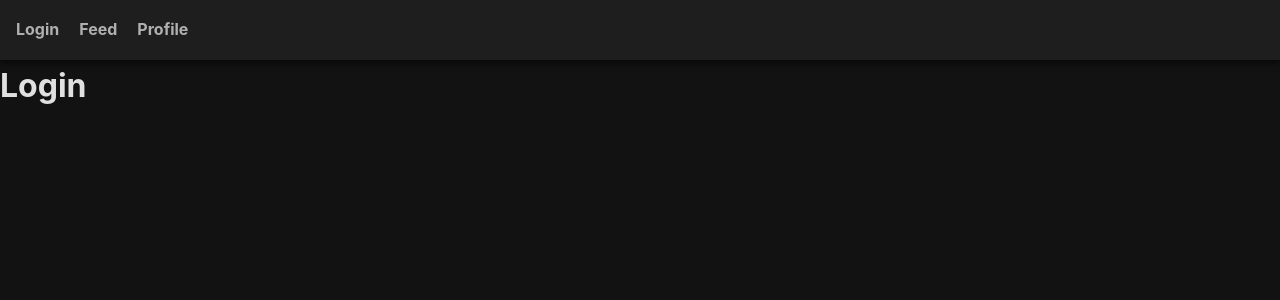
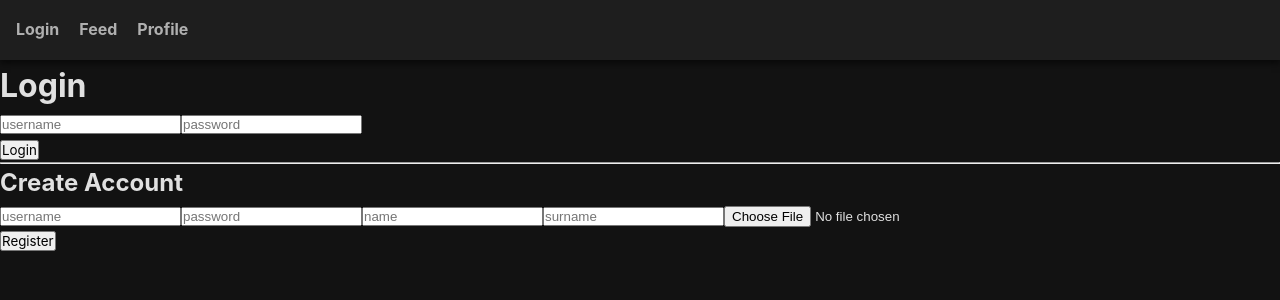
Before and after one commit to UniversityOfGdanskProjects/projekt-frontend-development-2025-2026-antek-bal, a React (Vite) app: page /login in a window 1280 px wide. Shown: the top 300 px of the page. Built offline with nearby package versions, Linux system fonts and the light colour scheme.

Commit message:
Completed login page - forms

```diff
--- a/src/pages/Login.jsx
+++ b/src/pages/Login.jsx
@@ -1,7 +1,145 @@
+import {useState} from 'react';
+import {useNavigate} from 'react-router-dom';
+import {useAuth} from "../context/AuthContext.jsx"
+
+
 function Login() {
+    const navigate = useNavigate();
+    const {login, register} = useAuth();
+
+    const [loginUsername, setLoginUsername] = useState("")
+    const [loginPassword, setLoginPassword] = useState("")
+
+    const [registerUsername, setRegisterUsername] = useState("")
+    const [registerPassword, setRegisterPassword] = useState("")
+    const [registerName, setRegisterName] = useState("")
+    const [registerSurname, setRegisterSurname] = useState("")
+    const [registerAvatar, setRegisterAvatar] = useState("")
+
+    const handleLogin = (e) => {
+        e.preventDefault()
+
+        const success = login(loginUsername, loginPassword)
+        if (success) {
+            navigate('/')
+        } else {
+            alert("Invalid credentials!")
+        }
+    }
+
+    const handleRegister = (e) => {
+        e.preventDefault()
+        if (!registerUsername || !registerPassword || !registerName || !registerSurname) {
+            alert("Complete all required fields")
+            return
+        }
+
+        const success = register(
+            registerUsername,
+            registerPassword,
+            registerName,
+            registerSurname,
+            registerAvatar
+        )
+
+        if (success) {
+            navigate('/')
+        } else {
+            alert("This username is already in use!")
+        }
+
+    }
+    const [selectedImage, setSelectedImage] = useState(null);
+
+    const handleImageChange = (e) => {
+        const file = e.target.files[0];
+        if (file) {
+            const reader = new FileReader();
+
+            reader.onloadend = () => {
+                const base64 = reader.result
+
+                setRegisterAvatar(String(base64))
+                setSelectedImage(base64)
+            }
+
+            reader.readAsDataURL(file);
+        }
+    };
+
     return (
-        <div>
+        <div className="login-page">
             <h1>Login</h1>
+            <div className="login-form">
+                <form onSubmit={handleLogin}>
+                    <div className="form-inputs">
+                        <input
+                            type="text"
+                            placeholder="username"
+                            value={loginUsername}
+                            onChange={(e) => setLoginUsername(e.target.value)}
+                        />
+                        <input
+                            type="text"
+                            placeholder="password"
+                            value={loginPassword}
+                            onChange={(e) => setLoginPassword(e.target.value)}
+                        />
+                    </div>
+                    <button type="submit">Login</button>
+                </form>
+            </div>
+            <hr/>
+            <div className="register">
+                <h2>Create Account</h2>
+                <form onSubmit={handleRegister}>
+                    <div className="form-inputs">
+                        <input
+                            type="text"
+                            placeholder="username"
+                            value={registerUsername}
+                            onChange={(e) => setRegisterUsername(e.target.value)}
+                        />
+                        <input
+                            type="text"
+                            placeholder="password"
+                            value={registerPassword}
+                            onChange={(e) => setRegisterPassword(e.target.value)}
+                        />
+                        <input
+                            type="text"
+                            placeholder="name"
+                            value={registerName}
+                            onChange={(e) => setRegisterName(e.target.value)}
+                        />
+                        <input
+                            type="text"
+                            placeholder="surname"
+                            value={registerSurname}
+                            onChange={(e) => setRegisterSurname(e.target.value)}
+                        />
+                        {selectedImage && (
+                            <div className="image-preview">
+                                <img
+                                    src={selectedImage}
+                                    alt="Preview"
+                                />
+                                <button
+                                    type="button"
+                                    onClick={() => setSelectedImage(null)}
+                                >
+                                    x
+                                </button>
+                            </div>)}
+                                <input
+                                    type="file"
+                                    accept="image/*"
+                                    onChange={handleImageChange}
+                                />
+                    </div>
+                    <button type="submit">Register</button>
+                </form>
+            </div>
         </div>
     )
 }
```
